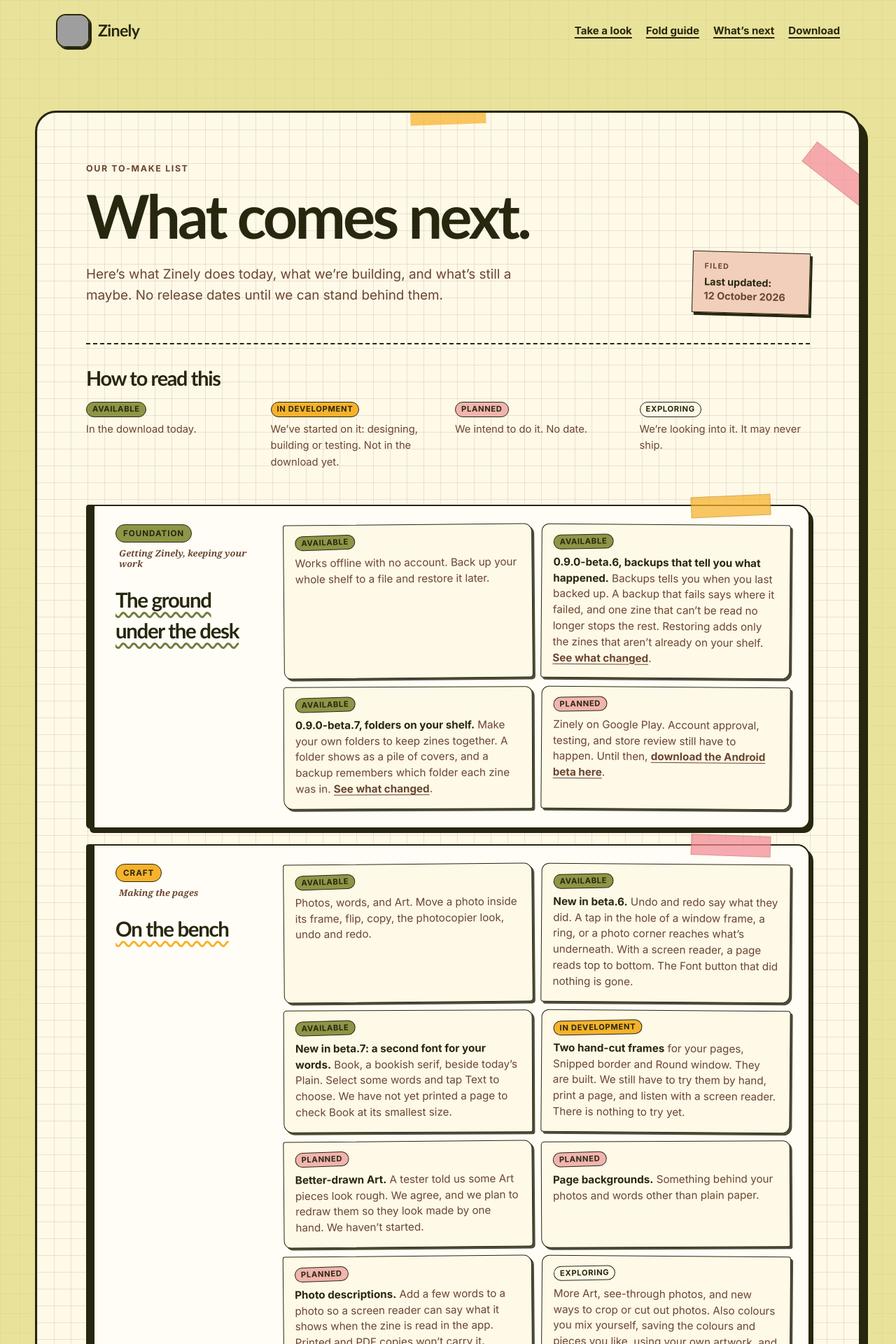
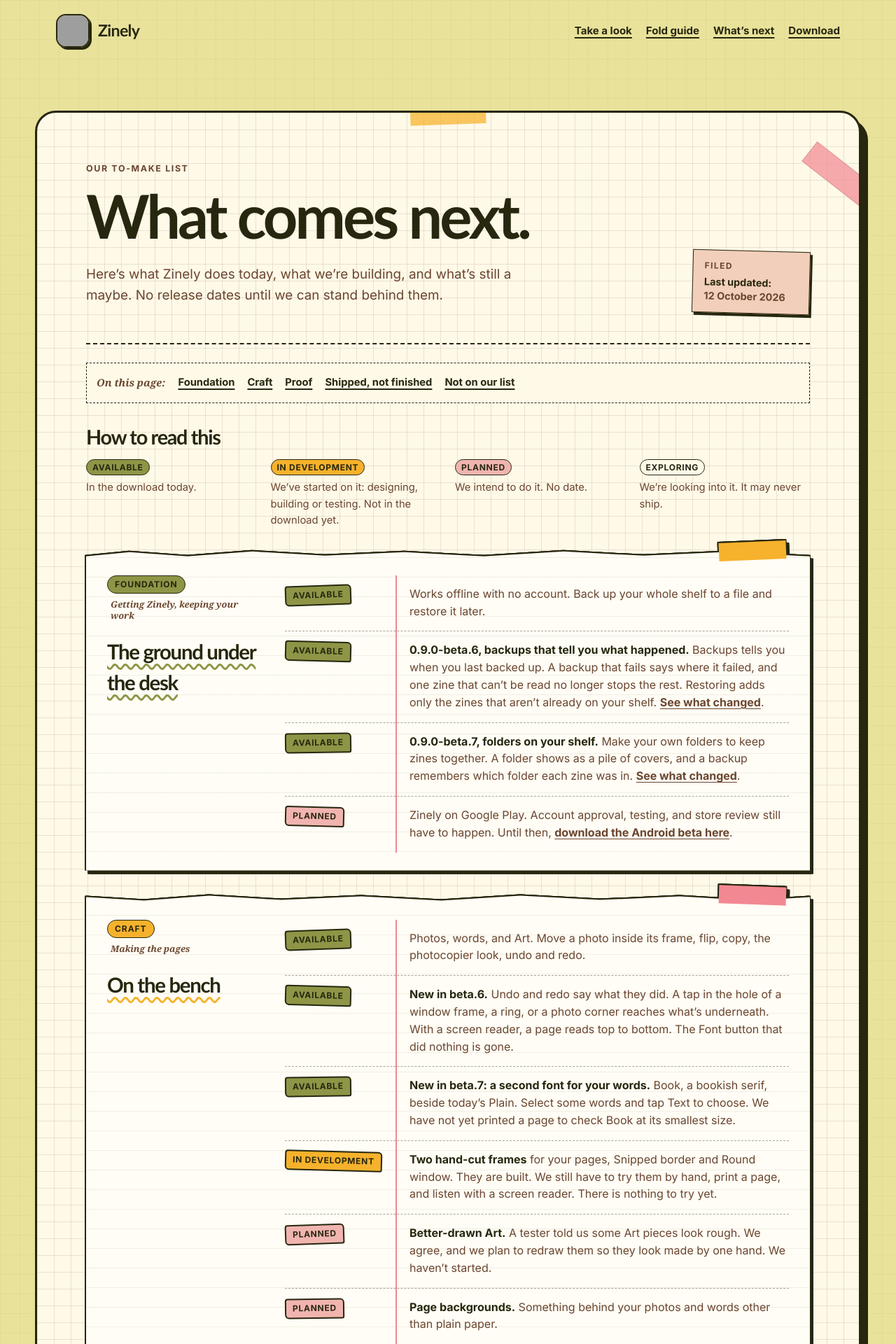
Before and after one commit to aritr-codes/zinely-android, a Jekyll site: the page website/roadmap/index.html, which Jekyll copies as it is, in a window 1280 px wide. Shown: the top 1920 px of the page at 70% size. Built offline with Jekyll 4.4.1, drawn with Linux system fonts in a browser that asks for light colours; grey boxes are pictures that could not be loaded.

Commit message:
Website: roadmap as ledger sheets, phone first
One torn-off, taped sheet of ruled paper per area. Items are rows, not
cards; the status is a stamp on its own line on a phone and in a ruled
margin from 700 px. Adds an On this page jump row, a 12 px floor for
small labels and a forced-colours fallback. Follows the layout research
of 2026-10-12 (lists over cards for same-kind items; roughness in the
decoration, not the structure).

Co-Authored-By: Claude Opus 5.5 (1M context) <noreply@anthropic.com>

```diff
--- a/website/assets/roadmap.css
+++ b/website/assets/roadmap.css
@@ -1,5 +1,6 @@
 .roadmap-page {
   --roadmap-rule: rgba(106, 69, 47, 0.13);
+  --tape-amber: #f6b22c;
 }
 
 .roadmap-page .roadmap-layout {
@@ -56,80 +57,90 @@
 .roadmap-date > span {
   margin-bottom: 5px;
   color: var(--ink-soft);
-  font-size: 0.66rem;
+  font-size: 0.75rem;
   font-weight: 850;
   letter-spacing: 0.12em;
   text-transform: uppercase;
 }
 
+/* Ledger sheets. Phone first: one column, one gutter, one row rhythm. The handmade look lives in the
+   decoration (torn edge, tape, stamps, pen line); the structure stays square. */
 .roadmap-groups {
   display: grid;
   grid-template-columns: minmax(0, 1fr);
-  gap: 22px;
-  margin-top: 48px;
+  gap: 34px;
+  margin-top: 30px;
 }
 
-/* One lane per horizon: the same card, the same grid, a colour band to tell them apart. */
 .roadmap-page .roadmap-group {
   position: relative;
-  display: grid;
-  grid-template-columns: minmax(0, 210px) minmax(0, 1fr);
-  grid-template-rows: auto auto auto 1fr;
-  column-gap: 30px;
   margin: 0;
-  padding: 26px 26px 26px 30px;
-  border: 2px solid var(--ink);
-  border-left-width: 12px;
-  border-radius: 4px 18px 14px 6px;
-  background: #fffdf5;
-  box-shadow: 5px 6px 0 var(--ink);
+  padding: 30px 18px 22px;
+  border: 0;
+  border-radius: 0;
+  background: none;
+  box-shadow: none;
+  /* The outline and the hard shadow follow the torn edge, which a border and box-shadow cannot. */
+  filter: drop-shadow(1.5px 0 0 var(--ink)) drop-shadow(-1.5px 0 0 var(--ink)) drop-shadow(0 -1.5px 0 var(--ink))
+    drop-shadow(4px 5px 0 var(--ink));
   transform: none;
 }
 
-/* A strip of tape holds each sheet down. Same place on every sheet; only the colour and lean differ. */
+/* The sheet itself: ruled paper, torn off a pad along the top. */
+.roadmap-page .roadmap-group::after {
+  position: absolute;
+  z-index: -1;
+  inset: 0;
+  background:
+    repeating-linear-gradient(0deg, transparent 0 27px, rgba(39, 39, 15, 0.07) 27px 28px),
+    #fffdf5;
+  clip-path: polygon(0 9px, 6% 3px, 14% 9px, 23% 2px, 33% 8px, 44% 3px, 55% 9px, 66% 2px, 77% 8px, 88% 3px, 100% 9px, 100% 100%, 0 100%);
+  content: "";
+}
+
+.roadmap-page .roadmap-group.craft::after {
+  clip-path: polygon(0 4px, 8% 9px, 17% 2px, 27% 8px, 38% 3px, 49% 9px, 60% 2px, 71% 8px, 82% 3px, 92% 9px, 100% 4px, 100% 100%, 0 100%);
+}
+
+/* A strip of tape holds each sheet down: same place on every sheet, its own colour and lean. */
 .roadmap-page .roadmap-group::before {
   position: absolute;
-  top: -15px;
-  right: 54px;
-  width: 112px;
-  height: 28px;
-  border: 1px solid rgba(106, 69, 47, 0.22);
-  background: rgba(246, 178, 44, 0.72);
+  top: -12px;
+  right: 34px;
+  width: 96px;
+  height: 26px;
+  background: var(--tape-amber);
   content: "";
   transform: rotate(-2.5deg);
 }
 
 .roadmap-page .roadmap-group.craft::before {
-  background: rgba(242, 136, 146, 0.7);
+  background: var(--accent);
   transform: rotate(2deg);
 }
 
 .roadmap-page .roadmap-group.proof::before {
-  background: rgba(150, 170, 80, 0.7);
+  background: var(--room-raised);
   transform: rotate(-1.5deg);
 }
 
-/* A wobbly pen line under the sheet's title; it follows the words, however they wrap. */
+.roadmap-pin {
+  display: none;
+}
+
+/* A wobbly pen line under the title of the sheet; it follows the words, however they wrap. */
 .roadmap-page .roadmap-group h2 {
   line-height: 1.5;
-  text-decoration: underline wavy #f6b22c 3px;
+  text-decoration: underline wavy var(--tape-amber) 3px;
   text-underline-offset: 6px;
 }
 
 .roadmap-page .roadmap-group.foundation h2 {
-  text-decoration-color: #6f7d3c;
+  text-decoration-color: var(--primary);
 }
 
 .roadmap-page .roadmap-group.proof h2 {
   text-decoration-color: var(--accent);
-}
-
-.roadmap-page .roadmap-group > * {
-  grid-column: 1;
-}
-
-.roadmap-pin {
-  display: none;
 }
 
 .roadmap-page .press-zone {
@@ -141,7 +152,7 @@
   border-radius: 999px;
   background: var(--primary);
   color: var(--ink);
-  font-size: 0.73rem;
+  font-size: 0.75rem;
   font-weight: 850;
   letter-spacing: 0.08em;
   line-height: 1.2;
@@ -179,45 +190,130 @@
   font-size: 0.92rem;
 }
 
+/* Rows on the sheet, not cards: one item per row, a dashed rule between. */
 .roadmap-page .roadmap-items {
-  display: grid;
-  grid-column: 2;
-  grid-row: 1 / -1;
-  grid-template-columns: repeat(auto-fill, minmax(min(250px, 100%), 1fr));
-  gap: 12px;
   margin: 0;
   padding: 0;
   list-style: none;
 }
 
 .roadmap-page .roadmap-items li {
+  position: relative;
+  max-width: 68ch;
   margin: 0;
-  padding: 14px 16px 16px;
-  border: 1.5px solid var(--ink);
-  border-radius: 3px 12px 5px 10px;
-  background: var(--paper);
-  box-shadow: 3px 3px 0 rgba(39, 39, 15, 0.82);
-  font-size: 0.95rem;
-  line-height: 1.5;
-  transform: rotate(-0.5deg);
+  padding: 14px 0 16px;
+  line-height: 1.55;
 }
 
-/* Slips are cut by hand and laid down not quite straight. The grid under them stays square. */
-.roadmap-page .roadmap-items li:nth-child(2n) {
-  border-radius: 11px 4px 12px 4px;
-  transform: rotate(0.45deg);
+.roadmap-page .roadmap-items li + li {
+  margin-top: 0;
+  border-top: 1.5px dashed rgba(39, 39, 15, 0.4);
 }
 
-.roadmap-page .roadmap-items li:nth-child(3n) {
-  border-radius: 5px 10px 3px 13px;
-  transform: rotate(-0.25deg);
+/* The status is a rubber stamp: its own line on a phone, pressed down not quite straight. */
+.roadmap-page .status-chip {
+  font-size: 0.75rem;
 }
 
-/* The label sits on its own line, so every card starts the same way. */
 .roadmap-page .roadmap-items .status-chip {
   display: table;
   margin: 0 0 8px;
-  transform: rotate(-1.5deg);
+  padding: 3px 9px;
+  border-width: 2px;
+  border-radius: 4px 6px 3px 6px;
+  transform: rotate(-2deg);
+}
+
+.roadmap-page .roadmap-items li:nth-child(2n) .status-chip {
+  transform: rotate(1.5deg);
+}
+
+.roadmap-page .roadmap-items li:nth-child(3n) .status-chip {
+  transform: rotate(-0.8deg);
+}
+
+/* Where to go on this page, at the top so a phone need not scroll to find a section. */
+.roadmap-jump {
+  display: flex;
+  flex-wrap: wrap;
+  gap: 0 18px;
+  margin-top: 26px;
+  padding: 6px 14px;
+  border: 1.5px dashed var(--ink);
+  background: var(--paper);
+  font-size: 0.92rem;
+  font-weight: 700;
+}
+
+.roadmap-jump span {
+  display: inline-flex;
+  align-items: center;
+  min-height: 44px;
+  color: var(--ink-soft);
+  font-family: Georgia, serif;
+  font-style: italic;
+}
+
+.roadmap-jump a {
+  display: inline-flex;
+  align-items: center;
+  min-height: 44px;
+  color: var(--ink);
+  text-underline-offset: 4px;
+}
+
+/* Tablet and up: the stamps move into a margin, ruled off in pink like a ledger, so status reads straight down. */
+@media (min-width: 700px) {
+  .roadmap-page .roadmap-group {
+    padding: 36px 30px 26px;
+  }
+
+  .roadmap-page .roadmap-items {
+    background: linear-gradient(var(--accent), var(--accent)) 158px 0 / 2px 100% no-repeat;
+  }
+
+  .roadmap-page .roadmap-items li {
+    max-width: calc(68ch + 178px);
+    padding-left: 178px;
+  }
+
+  .roadmap-page .roadmap-items .status-chip {
+    position: absolute;
+    top: 14px;
+    left: 0;
+    margin: 0;
+  }
+}
+
+/* Wide screens: the title of the sheet sits beside its rows instead of above them. */
+@media (min-width: 1040px) {
+  .roadmap-page .roadmap-group {
+    display: grid;
+    grid-template-columns: minmax(0, 220px) minmax(0, 1fr);
+    grid-template-rows: auto auto auto 1fr;
+    column-gap: 34px;
+  }
+
+  .roadmap-page .roadmap-group > * {
+    grid-column: 1;
+  }
+
+  .roadmap-page .roadmap-items {
+    grid-column: 2;
+    grid-row: 1 / -1;
+  }
+}
+
+/* Forced colours drop backgrounds and shadows, so the sheets get plain borders. */
+@media (forced-colors: active) {
+  .roadmap-page .roadmap-group {
+    border: 2px solid CanvasText;
+    filter: none;
+  }
+
+  .roadmap-page .roadmap-group::before {
+    display: none;
+  }
 }
 
 .roadmap-never {
@@ -288,19 +384,6 @@
   transform: rotate(1deg);
 }
 
-@media (max-width: 860px) {
-  .roadmap-page .roadmap-group {
-    grid-template-columns: minmax(0, 1fr);
-    grid-template-rows: none;
-    padding: 22px 20px 22px 22px;
-  }
-
-  .roadmap-page .roadmap-items {
-    grid-column: 1;
-    grid-row: auto;
-  }
-}
-
 @media (max-width: 680px) {
   .roadmap-heading,
   .roadmap-desk-note {
@@ -313,16 +396,6 @@
 
   .roadmap-date {
     justify-self: start;
-  }
-
-  .roadmap-groups {
-    margin-top: 36px;
-  }
-
-  .roadmap-page .roadmap-items li,
-  .roadmap-page .roadmap-items li:nth-child(2n),
-  .roadmap-page .roadmap-items li:nth-child(3n) {
-    transform: none;
   }
 
   .roadmap-board::after {
@@ -340,10 +413,6 @@
     border-radius: 20px;
   }
 
-  .roadmap-page .roadmap-group {
-    padding-inline: 16px;
-    border-left-width: 8px;
-  }
 }
 
 @media print {
@@ -358,9 +427,9 @@
     display: none;
   }
 
-  .roadmap-page .roadmap-items li {
-    box-shadow: none;
-    transform: none !important;
+  .roadmap-page .roadmap-group {
+    filter: none;
+    border: 1px solid #27270f;
   }
 
   .roadmap-heading {
--- a/website/roadmap/index.html
+++ b/website/roadmap/index.html
@@ -35,6 +35,15 @@
         </div>
         <p class="policy-date roadmap-date"><span aria-hidden="true">Filed</span><strong>Last updated:</strong> <time datetime="2026-10-12">12 October 2026</time></p>
       </header>
+
+      <nav class="roadmap-jump" aria-label="On this page">
+        <span>On this page:</span>
+        <a href="#foundation-title">Foundation</a>
+        <a href="#craft-title">Craft</a>
+        <a href="#proof-title">Proof</a>
+        <a href="#owed-title">Shipped, not finished</a>
+        <a href="#never-title">Not on our list</a>
+      </nav>
 
       <section class="roadmap-key" aria-labelledby="key-title">
         <h2 id="key-title">How to read this</h2>
```
Also changed, not shown: CHANGELOG.md.
